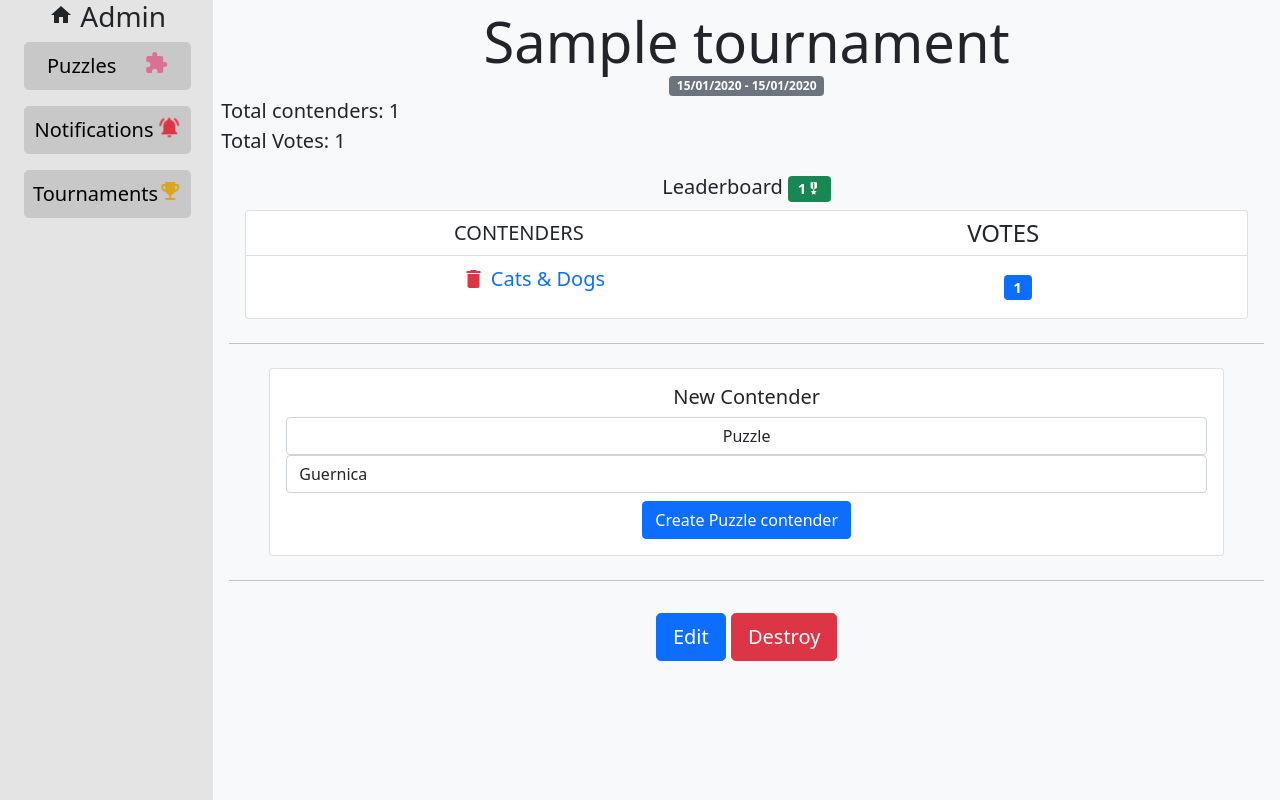
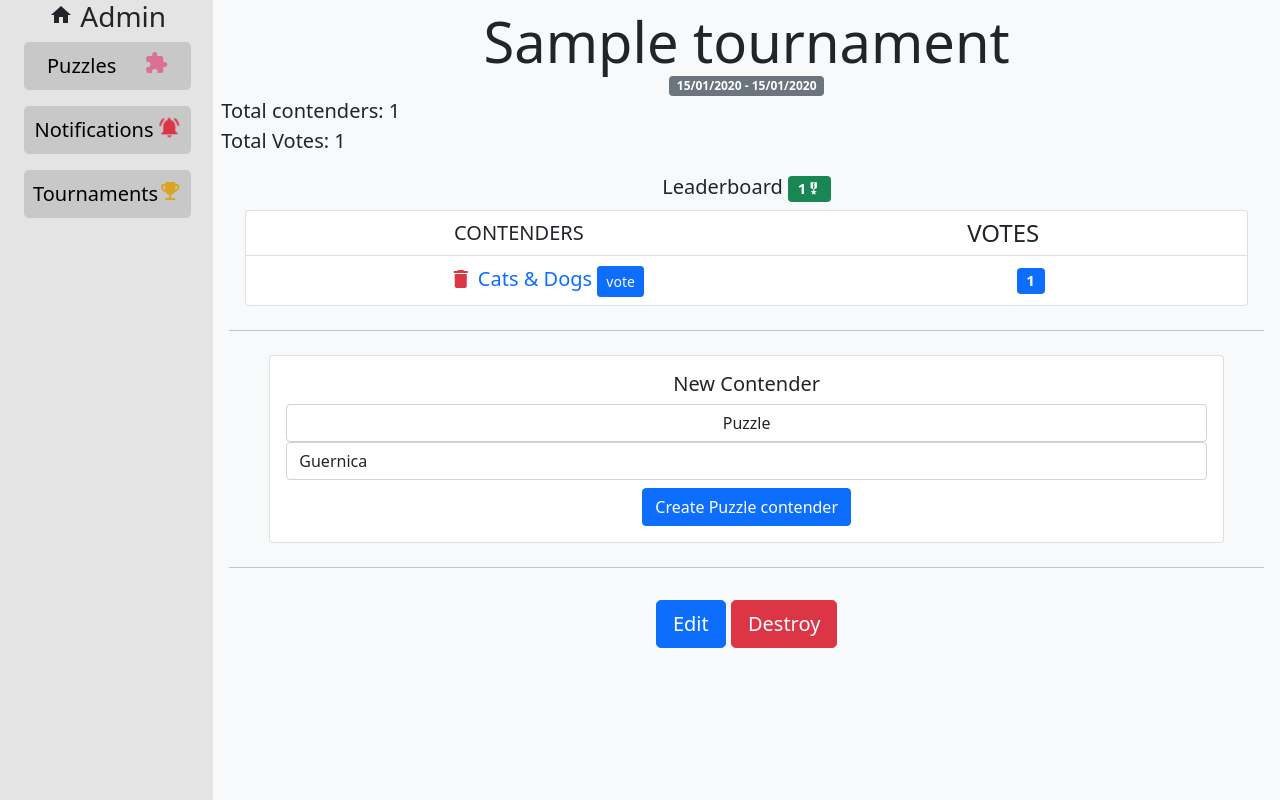
Before and after one commit to pulgamecanica/Puzzle-Club, a Rails app: page /tournaments/1 in a window 1280 px wide. Run offline with Rails 7, Linux system fonts and the light colour scheme; a user stored in the database is signed in; data comes from the database, SQL or seed files in the repository; tables that the repository leaves empty hold one stand-in row (values such as "Sample post"); style sheets or scripts are compiled from the project's sources; some libraries are stand-ins or nearby versions.

Commit message:
Added remove to contender and Vote controller

```diff
--- a/app/assets/stylesheets/admins.scss
+++ b/app/assets/stylesheets/admins.scss
@@ -77,6 +77,14 @@ body {min-height: 100vh;}
 		border-radius: 0.5rem !important;
 	}
 }
+.puzzle-contender-info {
+	display: inline;
+	form {
+		color: $blue;
+		vertical-align: middle;
+		display: inline-block;
+	}
+}
 .vote-icon {
 	color: pink;
 	margin-left: 0.2rem;
--- /dev/null
+++ b/app/assets/stylesheets/votes.scss
@@ -0,0 +1,3 @@
+// Place all the styles related to the Votes controller here.
+// They will automatically be included in application.css.
+// You can use Sass (SCSS) here: https://sass-lang.com/
--- a/app/controllers/admins/puzzle_contenders_controller.rb
+++ b/app/controllers/admins/puzzle_contenders_controller.rb
@@ -24,7 +24,7 @@ module Admins
 			end
 
 			def puzzle_contender_params
-				params.require(:puzzle_contender).permit(:puzzle_id, :tournament_id)
+				params.require(:puzzle_contender).permit(:puzzle_id, :puzzle_contender_id, :tournament_id)
 			end
 	end
 end
--- a/app/controllers/admins/tournaments_controller.rb
+++ b/app/controllers/admins/tournaments_controller.rb
@@ -1,4 +1,3 @@
-
 module Admins
   class TournamentsController < AdminsController
     before_action :set_tournament, only: %i[ show edit update destroy ]
@@ -12,6 +11,7 @@ module Admins
     def show
       @total_votes = @tournament.puzzle_contenders.map { |contender| contender.votes.count }.sum
       @contender = PuzzleContender.new
+      @vote = Vote.new
     end
 
     # GET /tournaments/new
--- a/app/controllers/admins_controller.rb
+++ b/app/controllers/admins_controller.rb
@@ -4,6 +4,7 @@ class AdminsController < ApplicationController
 
 	def admin_home
 		@puzzles = Puzzle.all
+		@total_notifications = ImageMemory.where(active: false).count + TextMemory.where(active: false).count
 	end
 
 	def notifications
--- /dev/null
+++ b/app/helpers/votes_helper.rb
@@ -0,0 +1,2 @@
+module VotesHelper
+end
--- a/app/views/admins/admin_home.html.erb
+++ b/app/views/admins/admin_home.html.erb
@@ -1,6 +1,6 @@
 <div class="jumbotron bg-light p-2 admin-jumbotron">
   <h1 class="display-4">Hello, <%= current_admin.email.split('@').first %>!</h1>
-  <p class="lead">You have [0] notifications.</p>
+  <p class="lead">You have [<%= link_to @total_notifications.to_s, notifications_path %>] notifications.</p>
   <hr class="my-4">
   <p>Total Puzzles: <%= @puzzles.count %></p>
   <p class="lead">
--- /dev/null
+++ b/app/views/admins/tournaments/_vote_contender_form.html.erb
@@ -0,0 +1,11 @@
+<%= form_with(model: [contender, vote]) do |form| %>
+
+	<%= form.hidden_field :vote, value: vote %>
+	<%= form.hidden_field :username, value: "arosado-" %>
+
+
+	<div class="actions text-center">
+    	<%= form.submit "vote", class: "btn btn-primary btn-sm" do %>
+		<% end %>
+  	</div>
+<% end %>
--- a/app/views/admins/tournaments/show.html.erb
+++ b/app/views/admins/tournaments/show.html.erb
@@ -16,14 +16,15 @@
             <span>
               <% element.second.each do |contender| %>
                 <% if contender.second.persisted? %>
-                  <p>
+                  <div class="puzzle-contender-info">
                     <%= link_to contender.second, method: :delete, class: "text-decoration-none" do %>
                       <span class="material-icons trash-icon text-danger text">delete</span>
                     <% end %>
                     <%= link_to contender.second.puzzle, class: "text-decoration-none" do %>
                       <%= contender.second.puzzle.title %>
                     <% end %>
-                  </p>
+                    <%= render "vote_contender_form", vote: @vote, contender: contender.second %>
+                  </div>
                   <% unless contender.eql?(element.second.last) %>
                     <hr>
                   <% end %>
--- a/config/routes.rb
+++ b/config/routes.rb
@@ -9,6 +9,8 @@ Rails.application.routes.draw do
     resources :tournaments
     resources :text_memories
     resources :image_memories
-    resources :puzzle_contenders, only: [:new, :create, :destroy]
+    resources :puzzle_contenders, only: [:new, :create, :destroy] do
+      resources :votes
+    end
   end
 end
```
Also changed, not shown: app/controllers/admins/votes_controller.rb (added, +35 -0 lines), test/controllers/votes_controller_test.rb (added, +7 -0 lines), Gemfile, Gemfile.lock.
